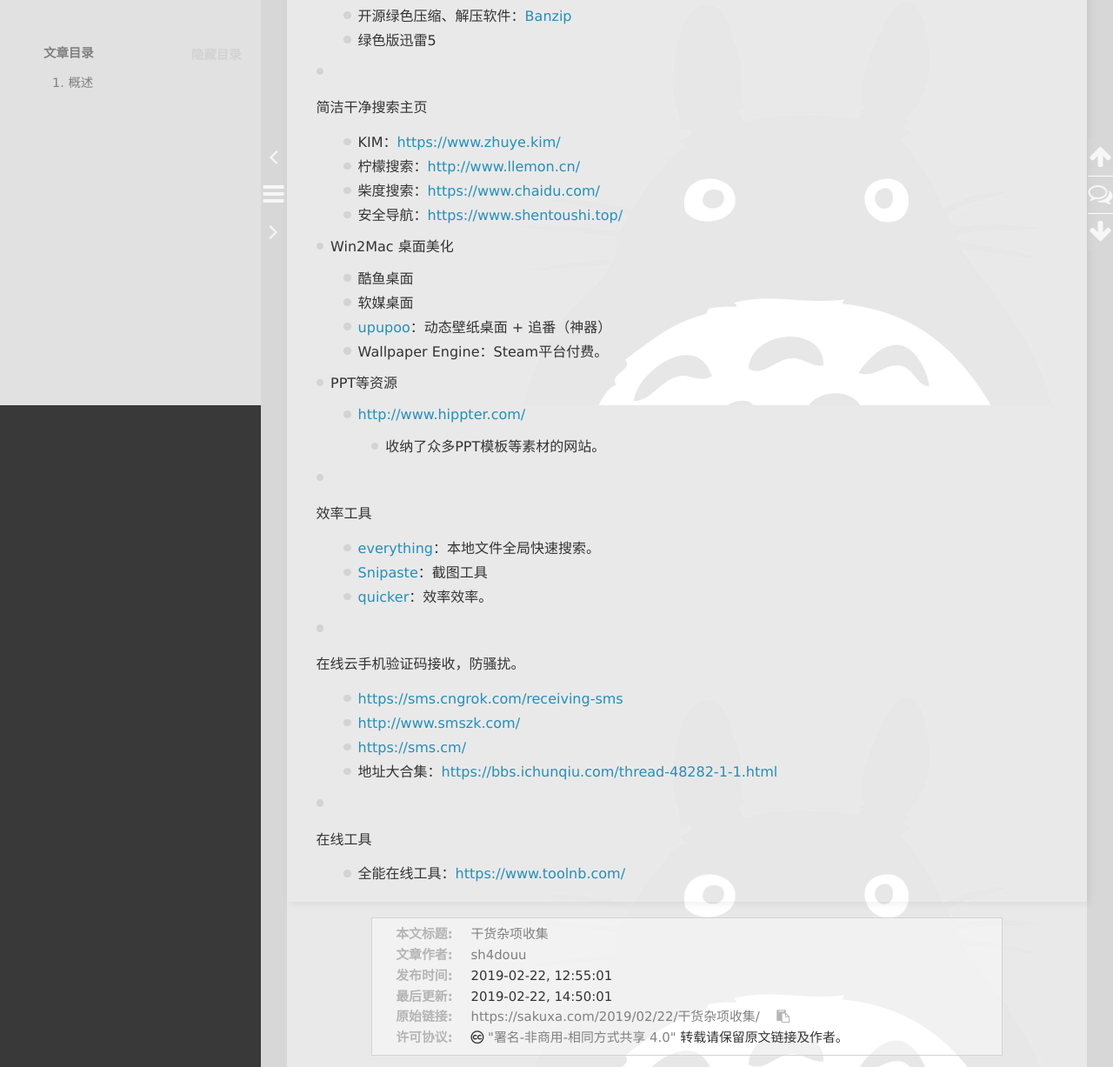
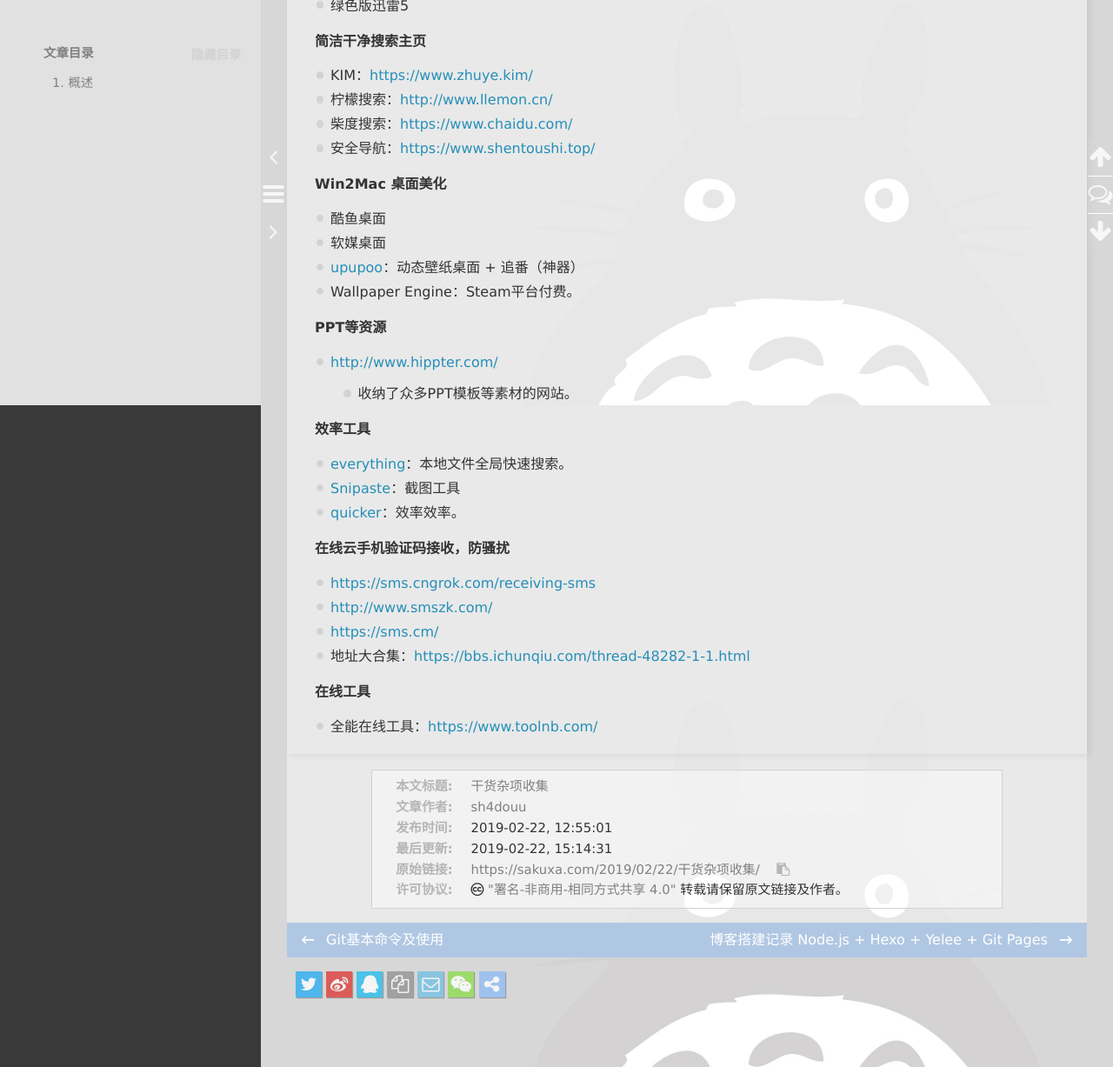
Before and after one commit to sh4douu/sh4douu.github.io, a plain HTML site: page 2019/02/22/干货杂项收集/index.html in a window 1280 px wide. Shown: the part 334-1561 px from the top of the page at 87% size. Drawn offline with nearby package versions, Linux system fonts and the light colour scheme; some packages are replaced by stand-ins of ours; a script that the page names is missing.

Commit message:
Site updated: 2019-02-22 15:15:11

```diff
--- a/2019/02/22/干货杂项收集/index.html
+++ b/2019/02/22/干货杂项收集/index.html
@@ -23,7 +23,7 @@
 <meta property="og:site_name" content="IT技术学习分享自留地">
 <meta property="og:description" content="概述记录收集的一些有用、有趣的站点或工具软件。 工具全绿色，坚决不用有广告的软件。">
 <meta property="og:locale" content="zh-Hans">
-<meta property="og:updated_time" content="2019-02-22T06:50:01.110Z">
+<meta property="og:updated_time" content="2019-02-22T07:14:31.030Z">
 <meta name="twitter:card" content="summary">
 <meta name="twitter:title" content="干货杂项收集">
 <meta name="twitter:description" content="概述记录收集的一些有用、有趣的站点或工具软件。 工具全绿色，坚决不用有广告的软件。">
@@ -309,55 +309,48 @@
         <h2 id="概述"><a href="#概述" class="headerlink" title="概述"></a>概述</h2><p>记录收集的一些有用、有趣的站点或工具软件。</p>
 <p>工具全绿色，坚决不用有广告的软件。</p>
 <a id="more"></a>
-<ul>
-<li><p>装机必备软件</p>
+<p><strong>装机必备软件</strong></p>
 <ul>
 <li>开源绿色压缩、解压软件：<a href="http://www.bandisoft.com/bandizip/" target="_blank" rel="noopener">Banzip</a></li>
 <li>绿色版迅雷5</li>
 </ul>
-</li>
-<li><p>简洁干净搜索主页</p>
+<p><strong>简洁干净搜索主页</strong></p>
 <ul>
 <li>KIM：<a href="https://www.zhuye.kim/" target="_blank" rel="noopener">https://www.zhuye.kim/</a></li>
 <li>柠檬搜索：<a href="http://www.llemon.cn/" target="_blank" rel="noopener">http://www.llemon.cn/</a>  </li>
 <li>柴度搜索：<a href="https://www.chaidu.com/" target="_blank" rel="noopener">https://www.chaidu.com/</a></li>
 <li>安全导航：<a href="https://www.shentoushi.top/" target="_blank" rel="noopener">https://www.shentoushi.top/</a></li>
 </ul>
-</li>
-<li>Win2Mac 桌面美化<ul>
+<p><strong>Win2Mac 桌面美化</strong></p>
+<ul>
 <li>酷鱼桌面</li>
 <li>软媒桌面</li>
 <li><a href="http://www.upupoo.com/" target="_blank" rel="noopener">upupoo</a>：动态壁纸桌面 + 追番（神器）  </li>
 <li>Wallpaper Engine：Steam平台付费。</li>
 </ul>
-</li>
-<li>PPT等资源<ul>
+<p><strong>PPT等资源</strong></p>
+<ul>
 <li><a href="http://www.hippter.com/" target="_blank" rel="noopener">http://www.hippter.com/</a><ul>
 <li>收纳了众多PPT模板等素材的网站。</li>
 </ul>
 </li>
 </ul>
-</li>
-<li><p>效率工具</p>
+<p><strong>效率工具</strong></p>
 <ul>
 <li><a href="https://www.voidtools.com/zh-cn/" target="_blank" rel="noopener">everything</a>：本地文件全局快速搜索。</li>
 <li><a href="https://www.snipaste.com/" target="_blank" rel="noopener">Snipaste</a>：截图工具</li>
 <li><a href="https://sspai.com/post/47776" target="_blank" rel="noopener">quicker</a>：效率效率。</li>
 </ul>
-</li>
-<li><p>在线云手机验证码接收，防骚扰。</p>
+<p><strong>在线云手机验证码接收，防骚扰</strong></p>
 <ul>
 <li><a href="https://sms.cngrok.com/receiving-sms" target="_blank" rel="noopener">https://sms.cngrok.com/receiving-sms</a></li>
 <li><a href="http://www.smszk.com/" target="_blank" rel="noopener">http://www.smszk.com/</a></li>
 <li><a href="https://sms.cm/" target="_blank" rel="noopener">https://sms.cm/</a></li>
 <li>地址大合集：<a href="https://bbs.ichunqiu.com/thread-48282-1-1.html" target="_blank" rel="noopener">https://bbs.ichunqiu.com/thread-48282-1-1.html</a></li>
 </ul>
-</li>
-<li><p>在线工具</p>
+<p><strong>在线工具</strong></p>
 <ul>
 <li>全能在线工具：<a href="https://www.toolnb.com/" target="_blank" rel="noopener">https://www.toolnb.com/</a></li>
-</ul>
-</li>
 </ul>
 
 
@@ -370,7 +363,7 @@
         <p><span>本文标题:</span><a href="/2019/02/22/干货杂项收集/">干货杂项收集</a></p>
         <p><span>文章作者:</span><a href="/" title="回到主页">sh4douu</a></p>
         <p><span>发布时间:</span>2019-02-22, 12:55:01</p>
-        <p><span>最后更新:</span>2019-02-22, 14:50:01</p>
+        <p><span>最后更新:</span>2019-02-22, 15:14:31</p>
         <p>
             <span>原始链接:</span><a class="post-url" href="/2019/02/22/干货杂项收集/" title="干货杂项收集">https://sakuxa.com/2019/02/22/干货杂项收集/</a>
             <span class="copy-path" data-clipboard-text="原文: https://sakuxa.com/2019/02/22/干货杂项收集/　　作者: sh4douu" title="点击复制文章链接"><i class="fa fa-clipboard"></i></span>
```
